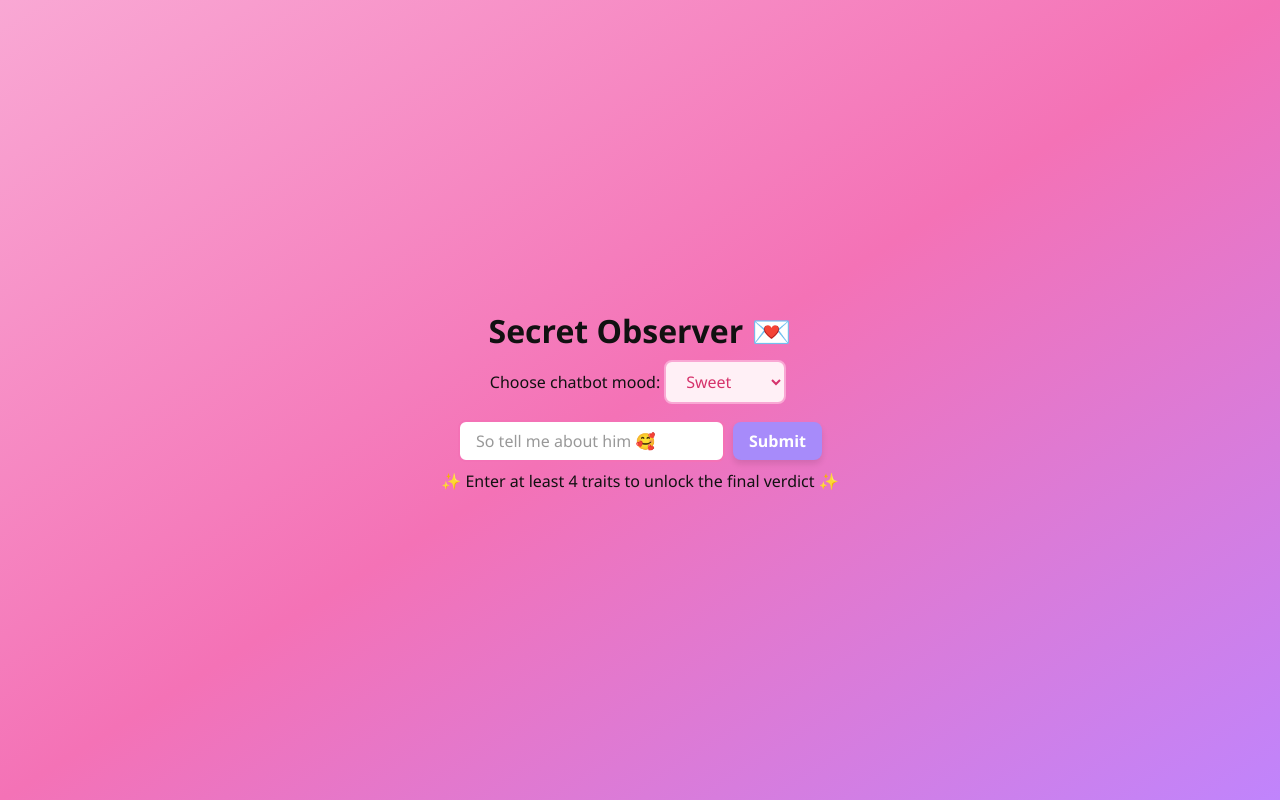
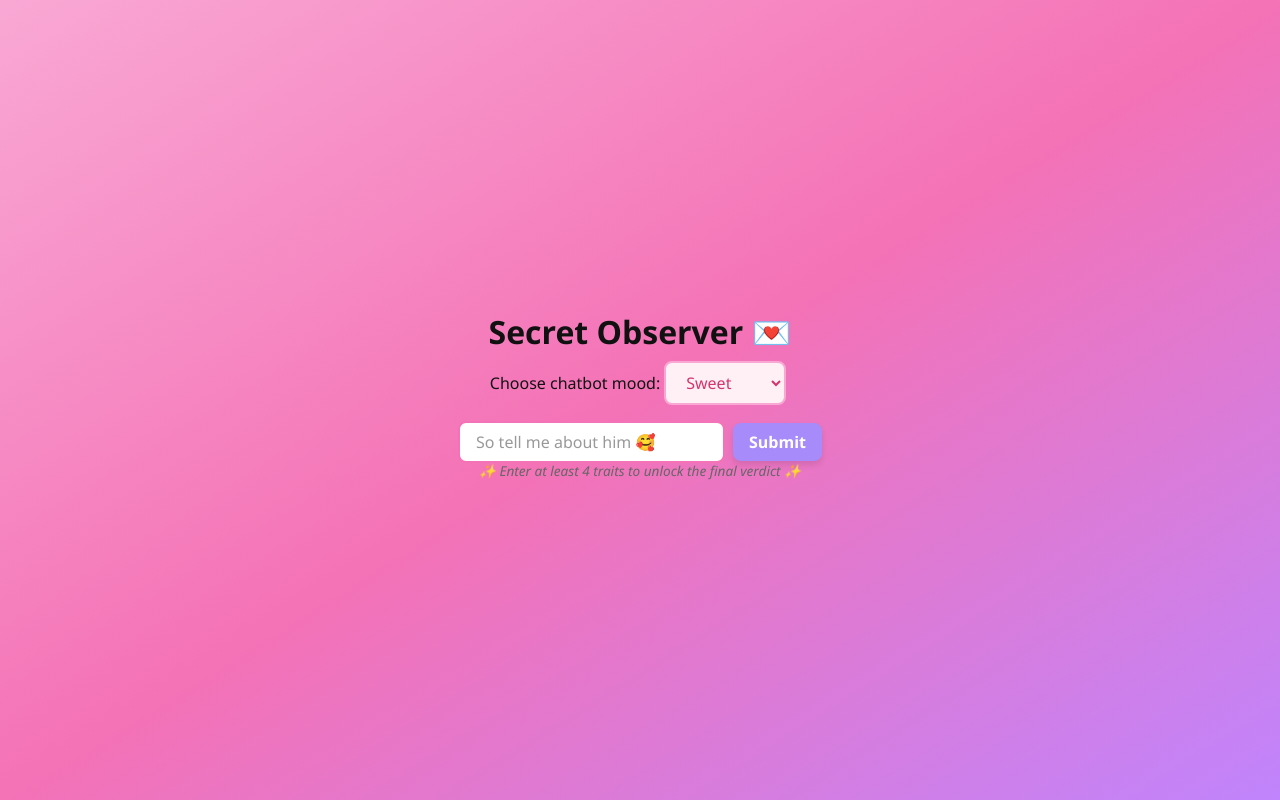
Before and after one commit to Sejal1711/secret-observer, a React (Vite) app: page / in a window 1280 px wide. Built offline with nearby package versions, Linux system fonts and the light colour scheme.

Commit message:
Update index.css

```diff
--- a/src/index.css
+++ b/src/index.css
@@ -92,3 +92,11 @@ button:hover {
   padding: 1rem;
   border-radius: 10px;
 }
+.note {
+  font-size: 0.85rem;
+  color: #666;
+  margin-top: -10px;
+  margin-bottom: 10px;
+  font-style: italic;
+  text-align: center;
+}
```
